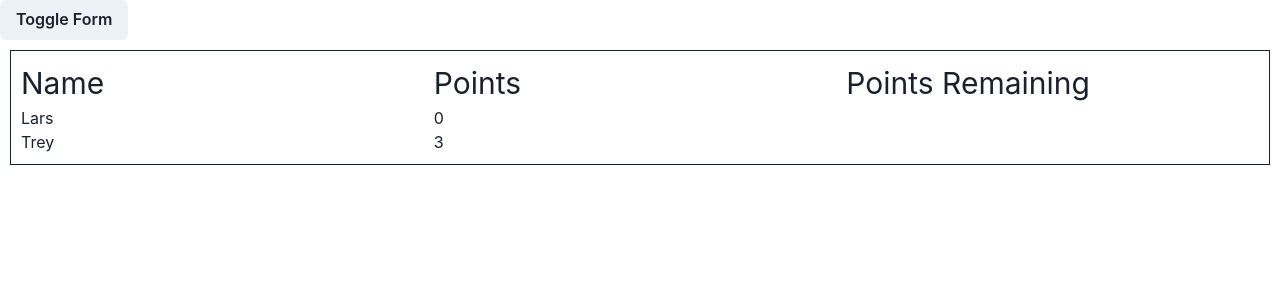
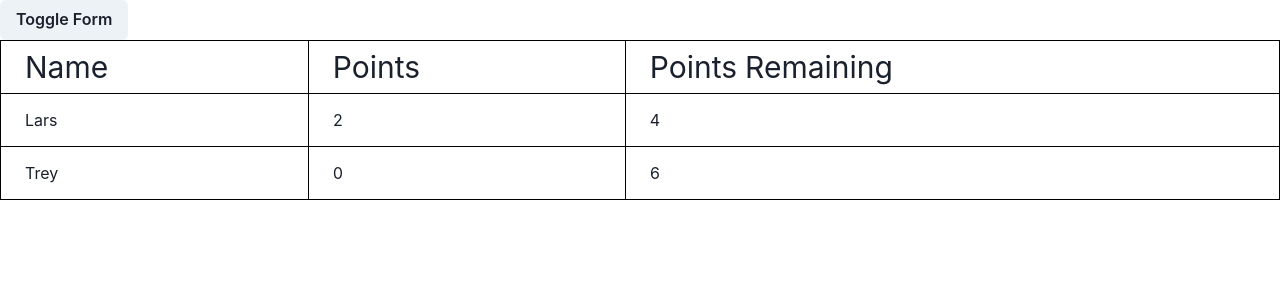
Before and after one commit to larshollingsed/larson-pool, a React (Create React App) app: page / in a window 1280 px wide. Both pictures are taken after a click on the button "Toggle Form". Shown: the top 300 px of the page. Built offline with nearby package versions, Linux system fonts and the light colour scheme.

Commit message:
Wip - tablified but so ugly and adhoc points remaining calc is wrong

```diff
--- a/src/components/ListingRow/ListingRow.js
+++ b/src/components/ListingRow/ListingRow.js
@@ -1,19 +1,19 @@
 import React from 'react';
-import { GridItem } from '@chakra-ui/react';
+import { Td, Tr } from '@chakra-ui/react';
 
 const ListingRow = ({ name, points, pointsRemaining }) => {
   return (
-    <>
-      <GridItem>
+    <Tr>
+      <Td border="1px solid" borderColor="black">
         {name}
-      </GridItem>
-      <GridItem>
+      </Td>
+      <Td border="1px solid" borderColor="black">
         {points}
-      </GridItem>
-      <GridItem>
+      </Td>
+      <Td border="1px solid" borderColor="black">
         {pointsRemaining}
-      </GridItem>
-    </>
+      </Td>
+    </Tr>
   );
 };
 
--- a/src/components/Listings/Listings.js
+++ b/src/components/Listings/Listings.js
@@ -1,5 +1,5 @@
 import React from 'react';
-import { Grid, GridItem, Text } from '@chakra-ui/react';
+import { Text, Table, TableContainer, Tr, Td, Thead } from '@chakra-ui/react';
 import ListingRow from '../ListingRow/ListingRow';
 
 
@@ -7,6 +7,7 @@ const mockPlayers = [
   {
     name: 'Lars',
     points: 0,
+    pointsRemaining: 0,
     picks: [
       { rank: '3', teamId: '2' },
       { rank: '2', teamId: '4' },
@@ -16,6 +17,7 @@ const mockPlayers = [
   {
     name: 'Trey',
     points: 0,
+    pointsRemaining: 0,
     picks: [
       { rank: '3', teamId: '1' },
       { rank: '2', teamId: '3' },
@@ -25,7 +27,7 @@ const mockPlayers = [
 ];
 
 const mockWinners = [
-  { id: '1' },
+  { id: '4' },
 ];
 
 const calculatePoints = (winners) => {
@@ -34,29 +36,46 @@ const calculatePoints = (winners) => {
     player.picks.forEach((pick) => {
       const { rank, teamId } = pick;
       const isWinner = winners.find(team => team.id === teamId);
-      console.log(isWinner)
       player.points += isWinner ? parseInt(rank, 10) : 0;
     });
     return player;
   });
 };
 
-const Listings = () => {
+const calculatePointsRemaining = (mm, winners) => {
+  mockPlayers.forEach(p => p.pointsRemaining = 0)
+  return mockPlayers.map(player => {
+    player.picks.forEach((pick) => {
+      const { rank, teamId } = pick;
+      const isWinner = winners.find(team => team.id === teamId);
+      console.log(isWinner)
+      player.pointsRemaining += isWinner ? parseInt(isWinner.rank, 10) || 0 : parseInt(rank, 10);
+    });
+    return player;
+  });
+};
 
 
+const Listings = () => {
   return (
-    <Grid border="1px solid" p="10px" m="10px" templateColumns="1fr 1fr 1fr">
-      <GridItem>
-        <Text fontSize="3xl" marginRight="10px">Name</Text>
-      </GridItem>
-      <GridItem>
-        <Text fontSize="3xl" marginRight="10px">Points</Text>
-      </GridItem>
-      <GridItem>
-        <Text fontSize="3xl" marginRight="10px">Points Remaining</Text>
-      </GridItem>
-      {calculatePoints(mockWinners).map(player => <ListingRow {...player} />)}
-    </Grid>
+    <TableContainer>
+      <Table border="1px solid" borderColor="black">
+        <Thead>
+          <Tr>
+            <Td border="1px solid" borderColor="black">
+              <Text fontSize="3xl" marginRight="10px">Name</Text>
+            </Td>
+            <Td border="1px solid" borderColor="black">
+              <Text fontSize="3xl" marginRight="10px">Points</Text>
+            </Td>
+            <Td border="1px solid" borderColor="black">
+              <Text fontSize="3xl" marginRight="10px">Points Remaining</Text>
+            </Td>
+          </Tr>
+        </Thead>
+        {calculatePointsRemaining(calculatePoints(mockWinners), mockWinners).map(player => <ListingRow {...player} />)}
+      </Table>
+    </TableContainer>
   );
 }
 
--- a/src/mocks/mockGames.js
+++ b/src/mocks/mockGames.js
@@ -121,7 +121,6 @@ export const getOpposingTeamId = (teamId) => {
 export const length = mock.length;
 
 export const getSelectOptions = (chosenTeams = []) => {
-  console.log(chosenTeams)
   const chosenGames = getChosenGames(chosenTeams);
   const unChosenGames = getUnchosenGames(chosenTeams);
 
```
